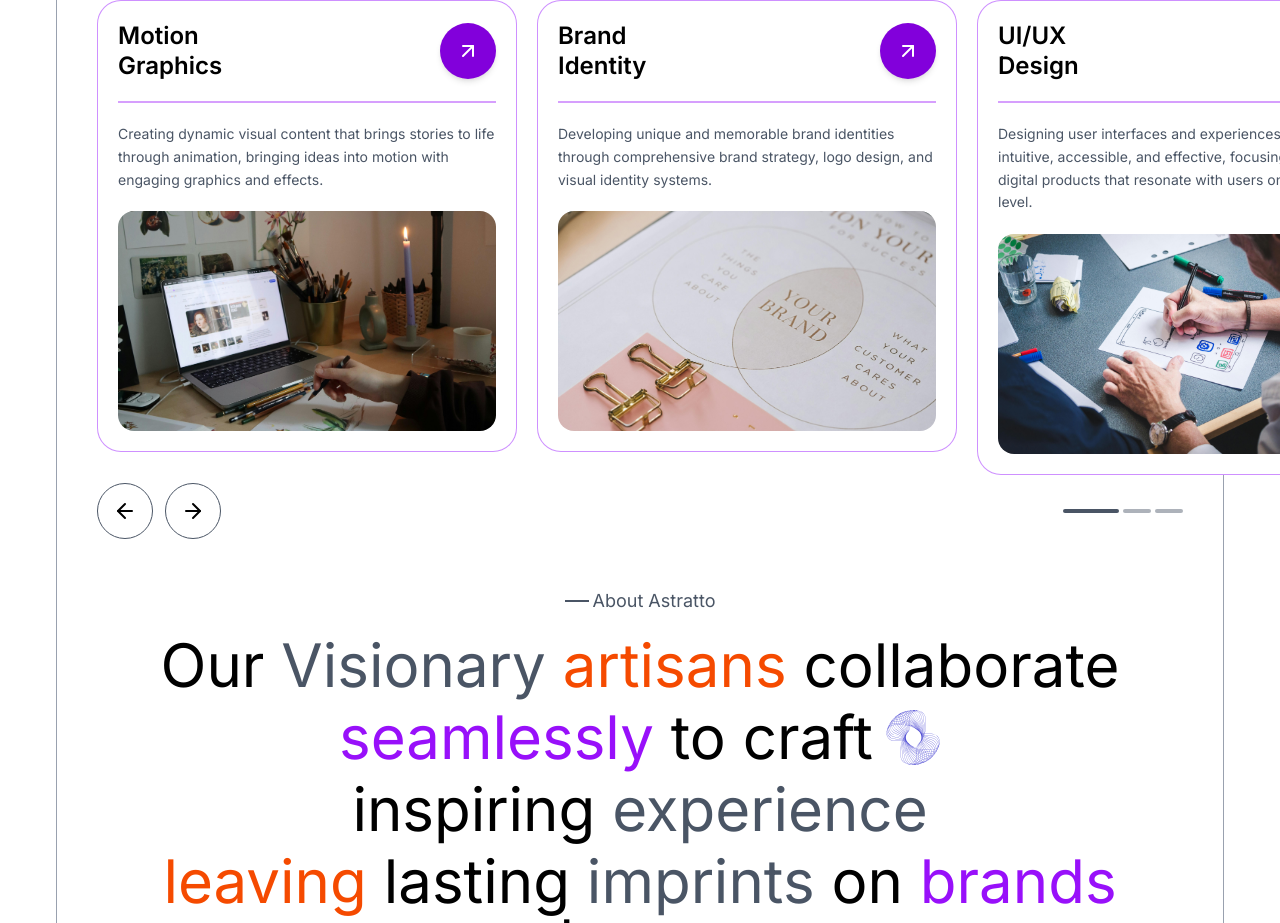
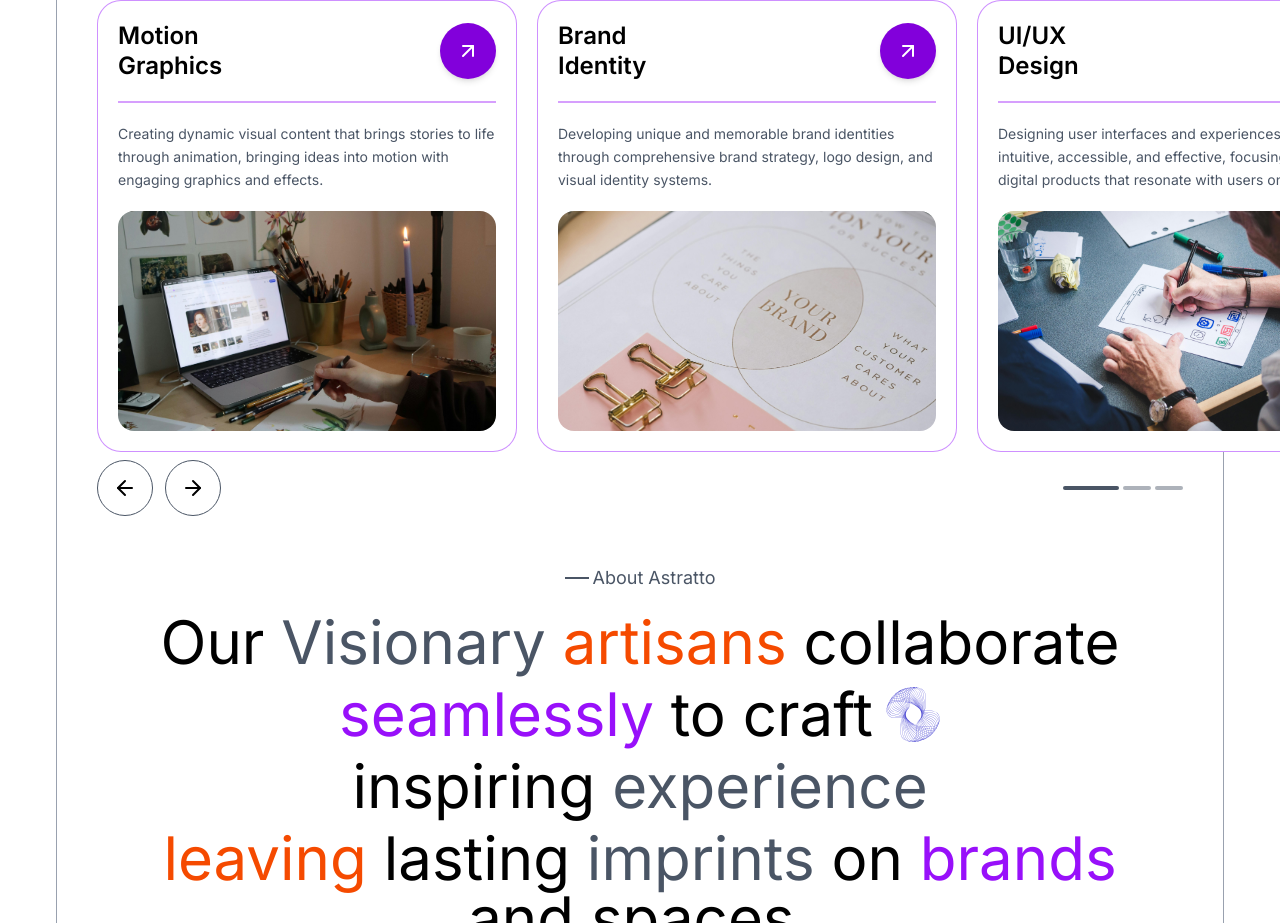
Before and after one commit to mayurk224/astratto_website, a React (Vite) app: page / in a window 1280 px wide. Shown: the part 1000-1923 px from the top of the page. Built offline with nearby package versions, Linux system fonts and the light colour scheme.

Commit message:
style(service-card): clamp description text to three lines
- Add line-clamp-3 class to description paragraph to limit visible lines
- Improve text overflow handling for service card descriptions
- Maintain existing styling and layout without change

```diff
--- a/src/components/ServiceCard.jsx
+++ b/src/components/ServiceCard.jsx
@@ -1,5 +1,3 @@
-// ServiceCard.jsx
-import React from "react";
 import { ArrowUpRight } from "lucide-react";
 import { motion, useReducedMotion } from "framer-motion";
 
@@ -69,7 +67,9 @@
       <hr className="border border-purple-600/40" />
 
       <div className="relative flex flex-col space-y-5 overflow-hidden">
-        <p className="text-gray-600 text-sm leading-relaxed">{desc}</p>
+        <p className="text-gray-600 text-sm leading-relaxed line-clamp-3">
+          {desc}
+        </p>
 
         <div className="relative overflow-hidden rounded-2xl">
           {!reduce && (
```
